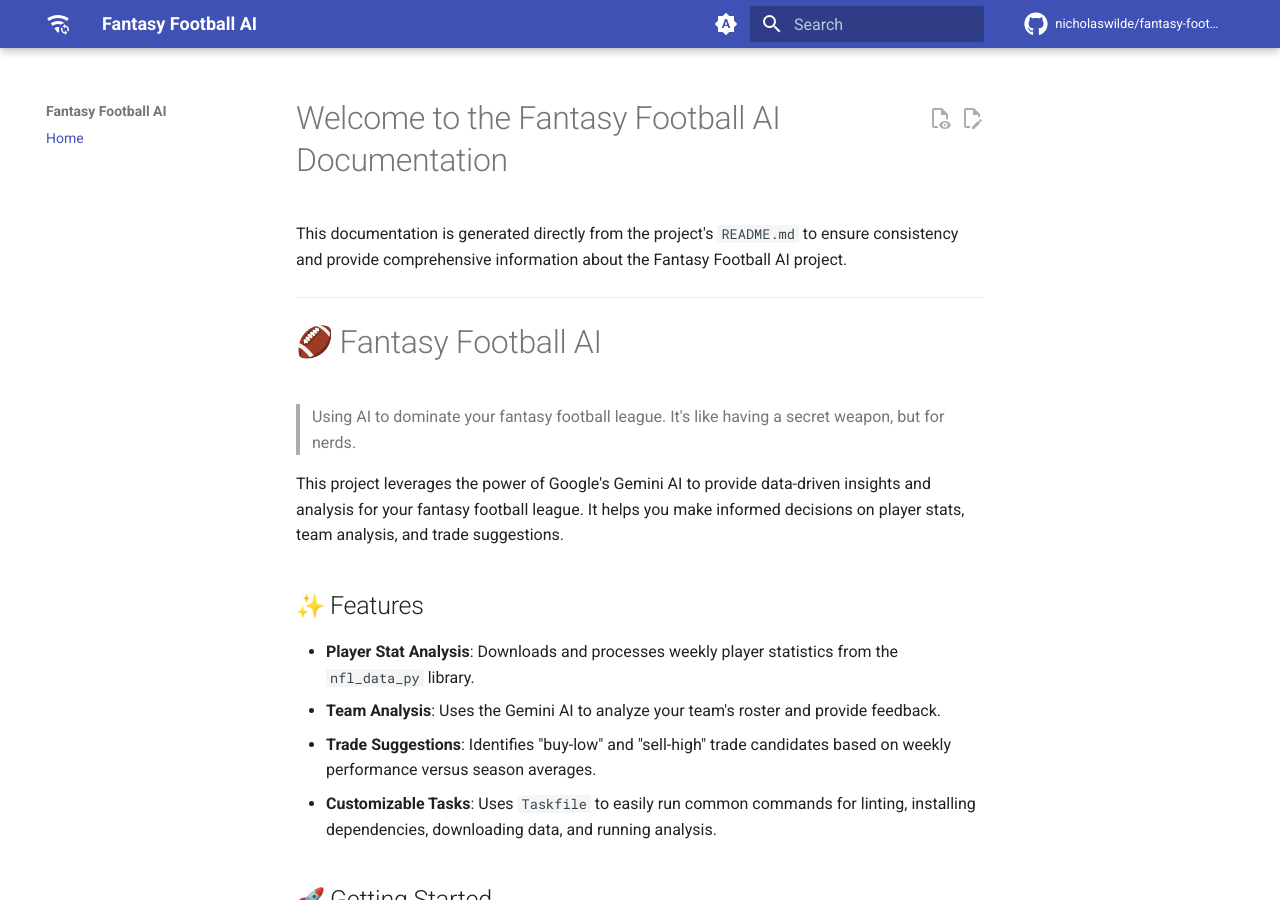
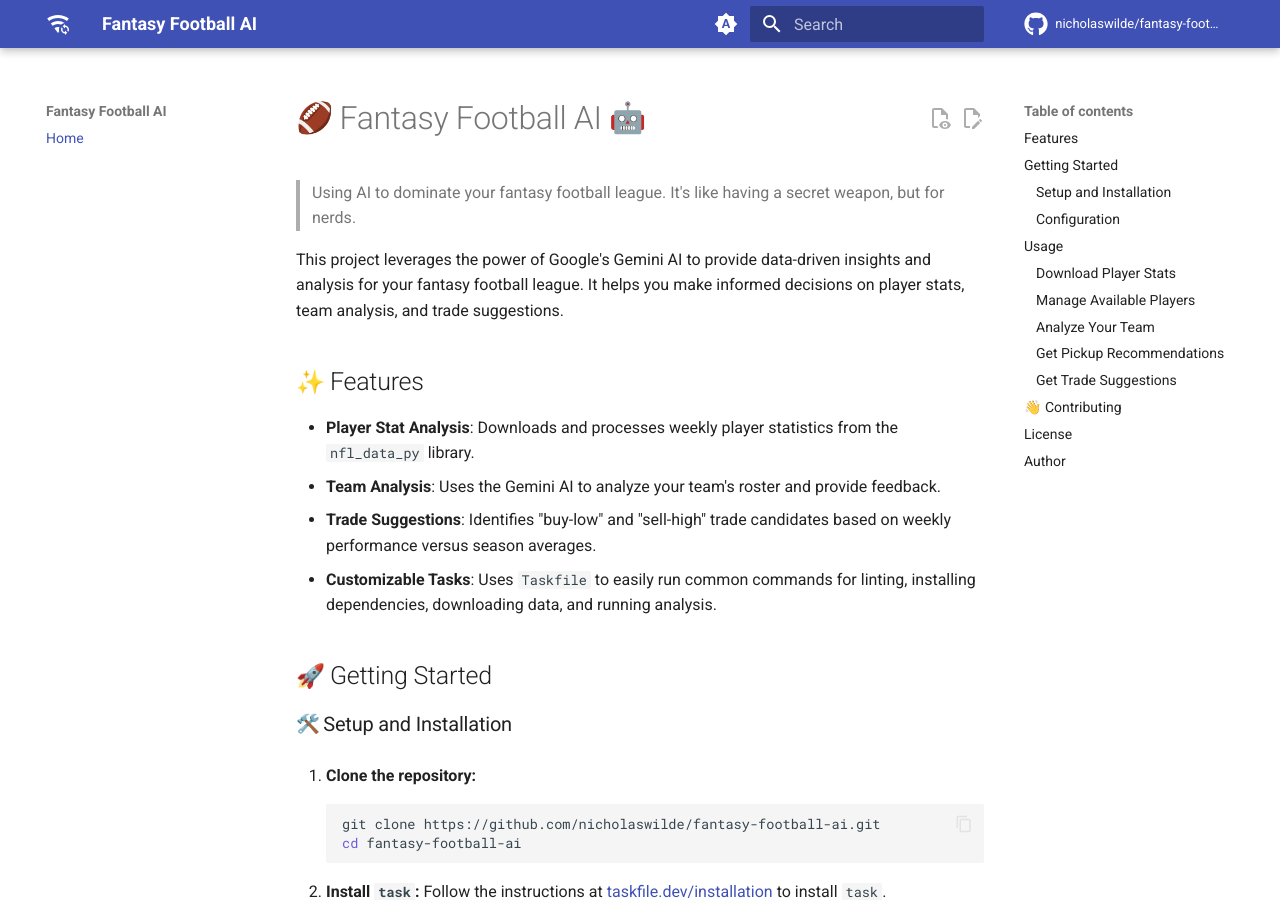
Before and after one commit to nicholaswilde/fantasy-football-ai, an MkDocs documentation site: the page built from docs/index.md, in a window 1280 px wide and 900 px high. Built offline with MkDocs 1.6.1 and Material for MkDocs 9.7.7, drawn with Linux system fonts in a browser that asks for light colours; emoji names are drawn with the system emoji font; comment, search, counter and statistics services are not loaded; some of the changed text lies outside the part shown.

Commit message:
Update index.md

```diff
--- a/docs/index.md
+++ b/docs/index.md
@@ -1,10 +1,4 @@
-# Welcome to the Fantasy Football AI Documentation
-
-This documentation is generated directly from the project's `README.md` to ensure consistency and provide comprehensive information about the Fantasy Football AI project.
-
----
-
-# :football: Fantasy Football AI
+# :football: Fantasy Football AI :robot:
 
 > Using AI to dominate your fantasy football league. It's like having a secret weapon, but for nerds.
 
@@ -139,3 +133,14 @@ task trade
 ## 👋 Contributing
 
 Contributions are welcome! Please feel free to submit a pull request or open an issue.
+
+
+## :scales: License
+
+[Apache License 2.0](https://raw.githubusercontent.com/nicholaswilde/fantasy-football-ai/refs/heads/main/LICENSE)
+
+## :pencil:Author
+
+This project was started in 2025 by [Nicholas Wilde][2].
+
+[2]: <https://nicholaswilde.io/>
```
